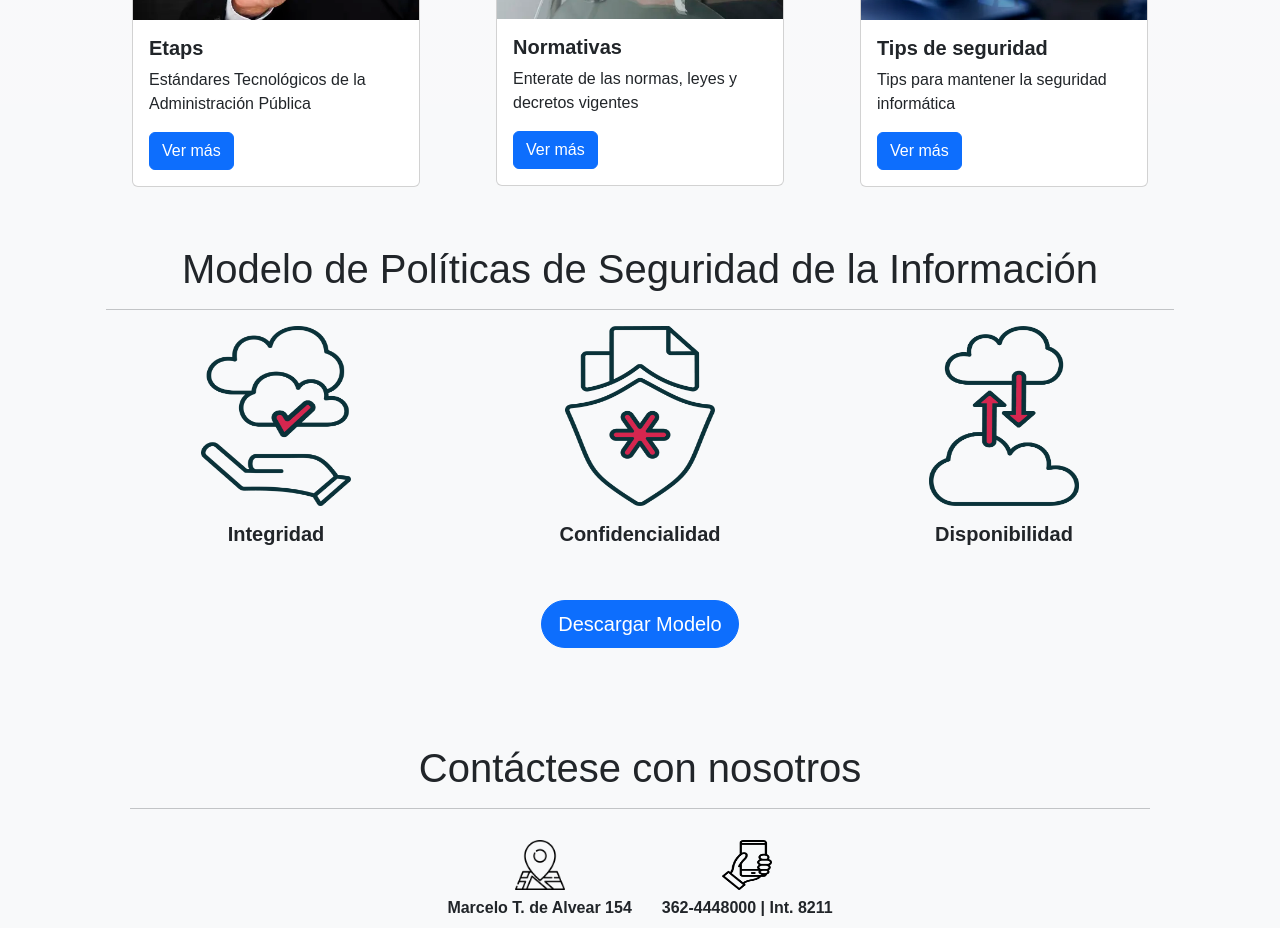
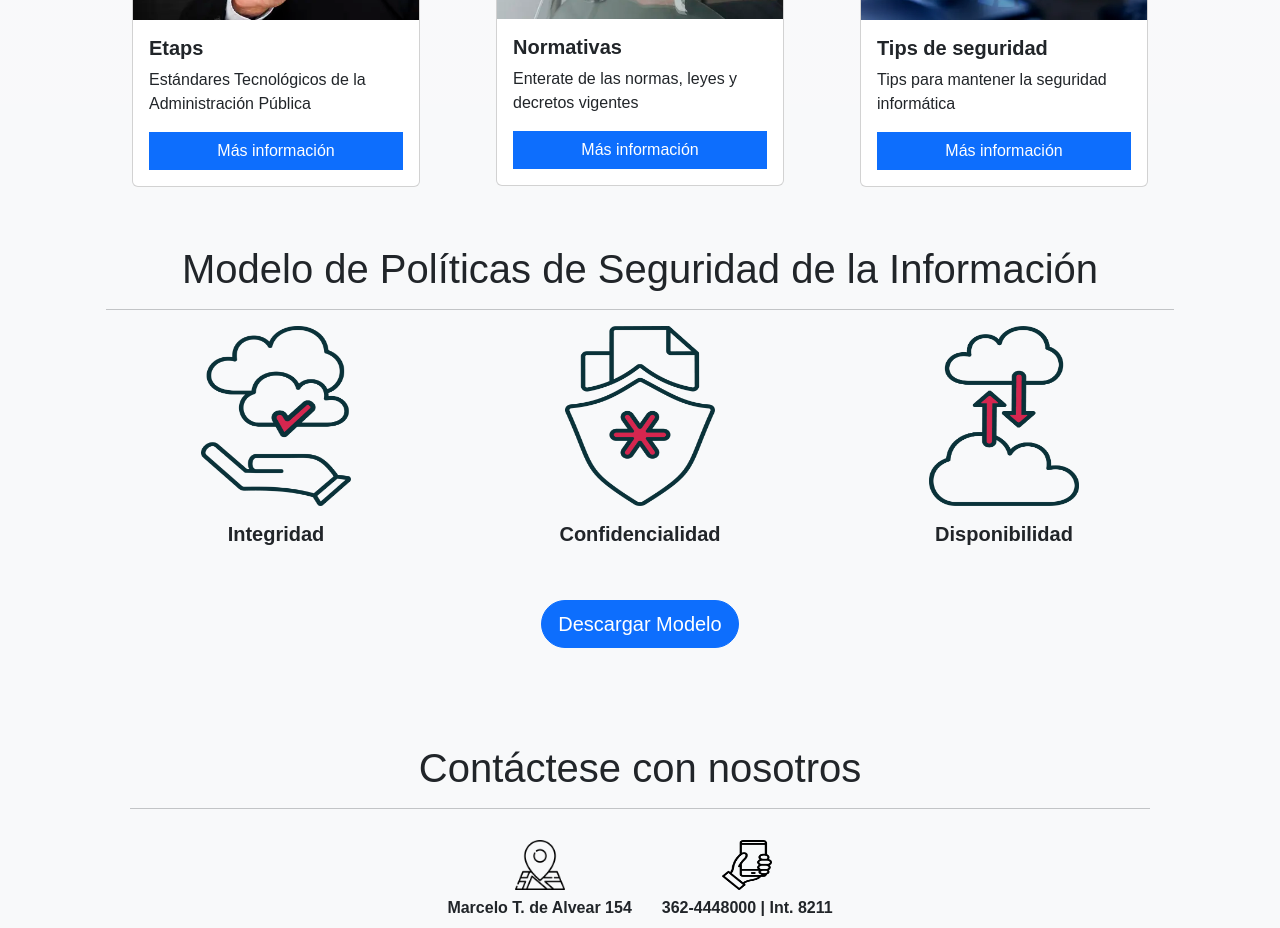
Before and after one commit to hernanr9317/sampleFrontendNextJs, a Next.js app: page / in a window 1280 px wide. Shown: the part 940-1868 px from the top of the page. Built offline with nearby package versions, Linux system fonts and the light colour scheme; no server answers.

Commit message:
add style buttons info

```diff
--- a/components/Info/InfoCol.jsx
+++ b/components/Info/InfoCol.jsx
@@ -28,7 +28,7 @@ export const InfoCol = ({title, text, src, link}) => {
               <Card.Title>{title}</Card.Title>
               <Card.Text>{text}</Card.Text>
               <Link href={link} className="btn btn-primary">
-                <a className="btn btn-primary">Ver más</a>
+                <a className="btn btn-primary">Más información</a>
               </Link>
             </Card.Body>
           </Card>
--- a/components/Info/index.jsx
+++ b/components/Info/index.jsx
@@ -6,7 +6,7 @@ import normativa from '../../public/assets/info/normativa.webp';
 
 export const Info = () => {
   return (
-    <div id="info" className="container-fluid mt-3 mb-5">
+    <div id="info" className="container-fluid mt-3 mb-5 infoContainer">
       <h1 className="text-center">Informáte</h1>
       <hr />
       <Container>
--- /dev/null
+++ b/components/Info/styles.scss
@@ -0,0 +1,7 @@
+.infoContainer {
+
+    .btn {
+        border-radius: 0px;
+        width: 100%;
+    }
+}
--- a/styles/globals.scss
+++ b/styles/globals.scss
@@ -5,6 +5,7 @@
 @import '/components/Normativa/styles.scss';
 @import '/components/Multimedia/styles.scss';
 @import '/components/Contacto/styles.scss';
+@import '/components/Info/styles.scss';
 @import '/components/MainNavbar/styles.scss';
 @import '/components/Admin/styles.scss';
 @import '/components/Admin/CategoryTable/styles.scss';
```
